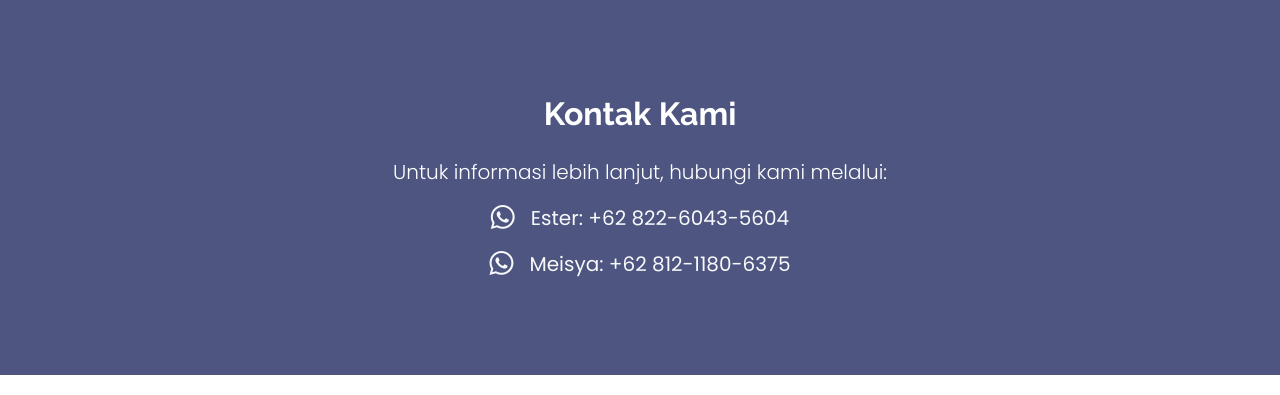
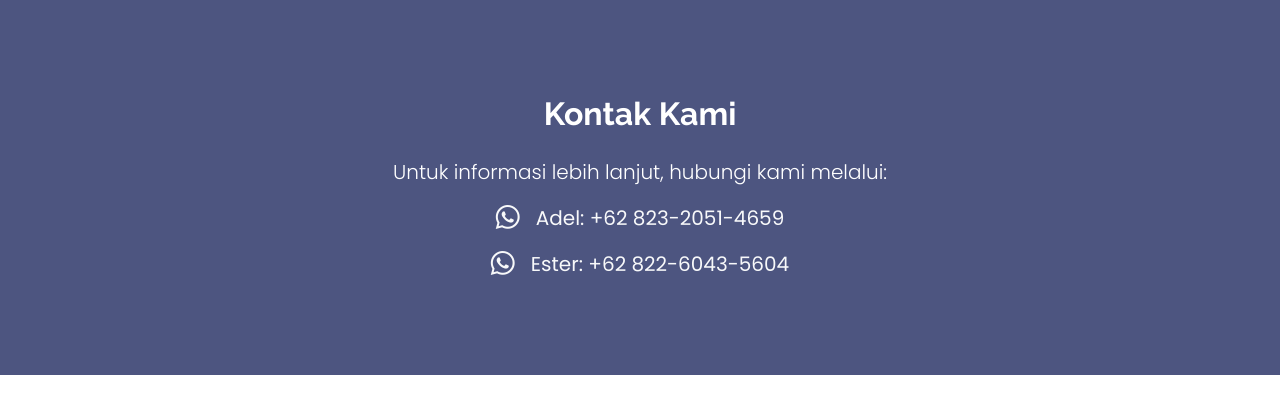
Before and after one commit to Ersamey/Pelatek, a CodeIgniter 4 app: the page made by app/Views/home_platek.php in a window 1280 px wide. Shown: the part 2323-2718 px from the top of the page. Run offline with PHP 8.4 and a stand-in for CodeIgniter, Linux system fonts and the light colour scheme; the template is opened without the code that fills it, so the values that code supplies are empty; some libraries are stand-ins or nearby versions.

Commit message:
update content

```diff
--- a/app/Views/home_platek.php
+++ b/app/Views/home_platek.php
@@ -99,16 +99,16 @@
         <div class="row justify-content-center">
             <div class="col-lg-6 text-center">
                 <p class="lead">Untuk informasi lebih lanjut, hubungi kami melalui:</p>
-                <a href="https://wa.me/6282260435604" class="d-block mb-3 text-decoration-none text-light" target="_blank">
+                <a href="https://wa.me/6282320514659" class="d-block text-decoration-none text-light" target="_blank">
+                    <div class="d-flex align-items-center justify-content-center">
+                        <i class="bi bi-whatsapp display-5 me-3" style="font-size: 1.5rem;"></i>
+                        <span class="lead"><strong>Adel: +62 823-2051-4659</strong></span>
+                    </div>
+                </a>
+                <a href="https://wa.me/6282260435604" class="d-block mt-3 text-decoration-none text-light" target="_blank">
                     <div class="d-flex align-items-center justify-content-center">
                         <i class="bi bi-whatsapp display-5 me-3" style="font-size: 1.5rem;"></i>
                         <span class="lead"><strong>Ester: +62 822-6043-5604</strong></span>
-                    </div>
-                </a>
-                <a href="https://wa.me/6281211806375" class="d-block text-decoration-none text-light" target="_blank">
-                    <div class="d-flex align-items-center justify-content-center">
-                        <i class="bi bi-whatsapp display-5 me-3" style="font-size: 1.5rem;"></i>
-                        <span class="lead"><strong>Meisya: +62 812-1180-6375</strong></span>
                     </div>
                 </a>
             </div>
```
